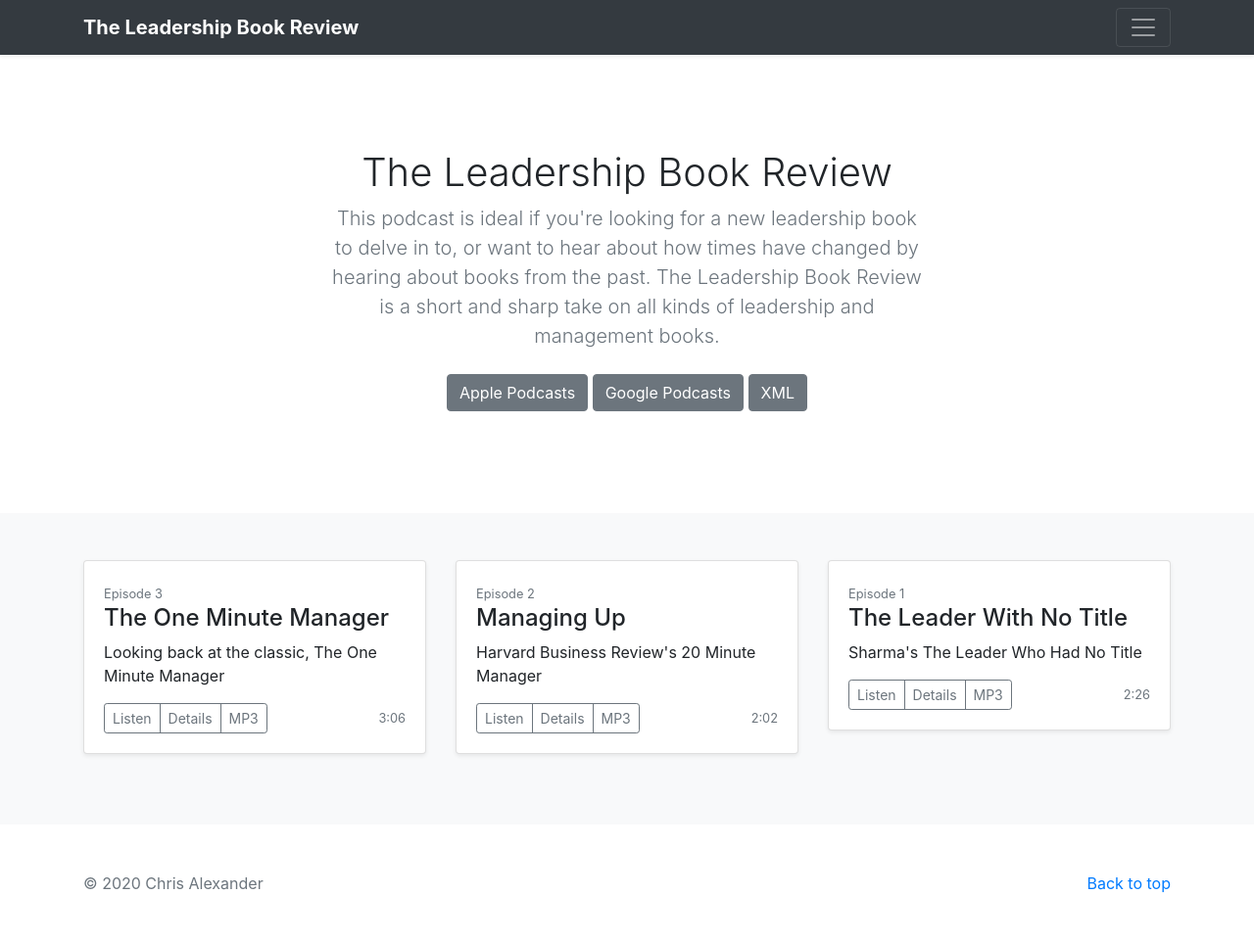
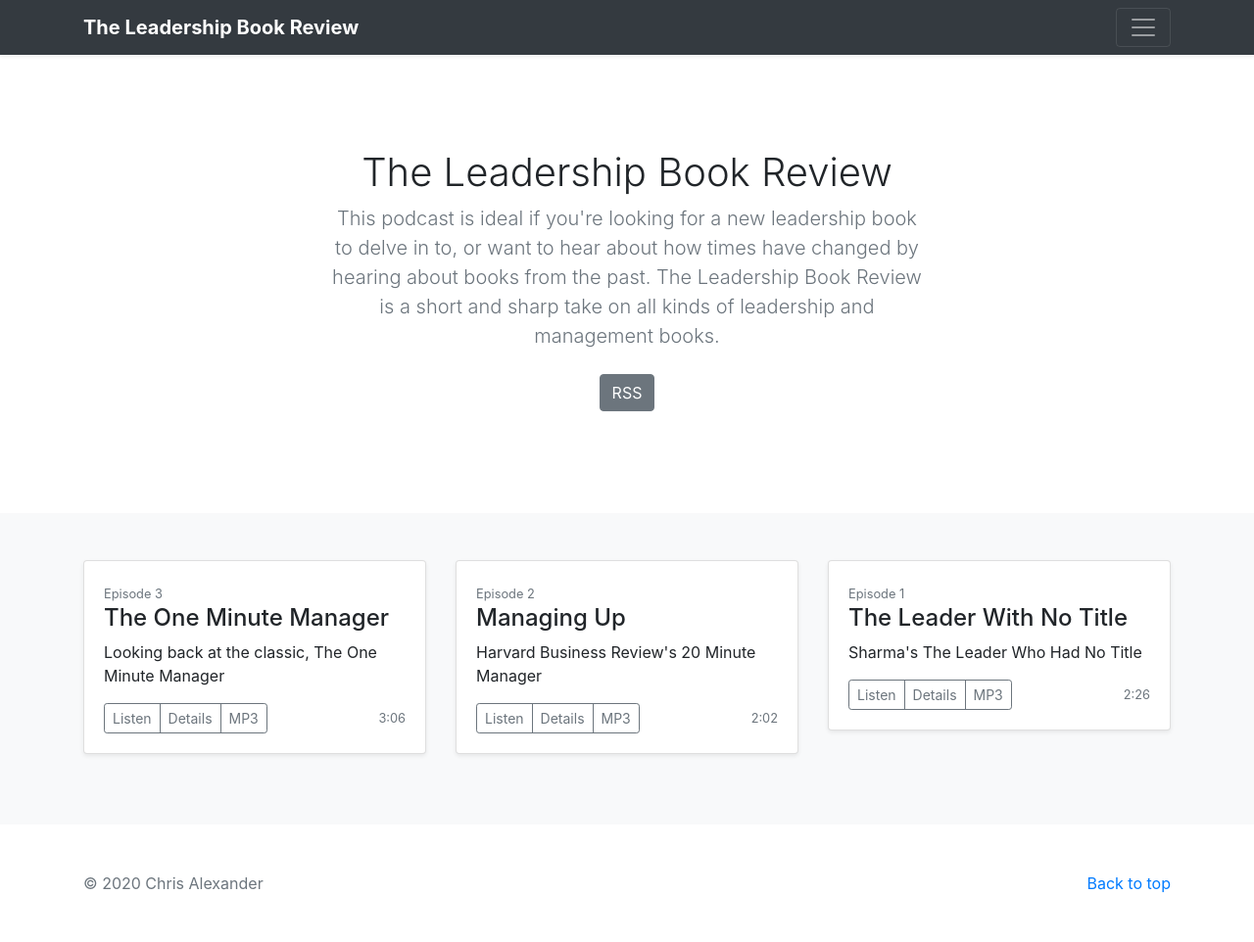
Before and after one commit to leadership-book-review/podcast, a Jekyll site: the page built from index.html, in a window 1280 px wide. Shown: the whole page at 98% size. Built offline with Jekyll 4.4.1, drawn with Linux system fonts in a browser that asks for light colours; the list of posts is cut into pages by our own code.

Commit message:
Sanitise sub options

```diff
--- a/_includes/header.html
+++ b/_includes/header.html
@@ -9,9 +9,7 @@
                 <div class="col-sm-4 offset-md-1 py-4">
                     <h4 class="text-white">Subscribe</h4>
                     <ul class="list-unstyled">
-                        <li><a href="#" class="text-white">Apple Podcasts</a></li>
-                        <li><a href="#" class="text-white">Google Podcasts</a></li>
-                        <li><a href="/{{ site.subdir }}feed.xml" class="text-white">XML</a></li>
+                        {% include podlinks.html list=true %}
                     </ul>
                 </div>
             </div>
--- /dev/null
+++ b/_includes/podlinks.html
@@ -0,0 +1,2 @@
+{% if include.list %}<li>{% endif %}<a href="/{{ site.subdir }}feed.xml"
+        class="btn btn-secondary my-2">RSS</a>{% if include.list %}</li>{% endif %}
--- a/_layouts/episode.html
+++ b/_layouts/episode.html
@@ -29,9 +29,7 @@
                     <p class="card-text"><a href="/{{ site.subdir }}">Full listing</a></p>
                     <h4>Subscribe</h4>
                     <p class="card-text">
-                        <a href="#" class="btn btn-secondary my-2">Apple Podcasts</a>
-                        <a href="#" class="btn btn-secondary my-2">Google Podcasts</a>
-                        <a href="/{{ site.subdir }}feed.xml" class="btn btn-secondary my-2">XML</a>
+                        {% include podlinks.html %}
                     </p>
                 </div>
             </div>
--- a/index.html
+++ b/index.html
@@ -7,9 +7,7 @@
         <h1>{{ site.podcast.name }}</h1>
         <p class="lead text-muted">{{ site.podcast.description }}</p>
         <p>
-            <a href="#" class="btn btn-secondary my-2">Apple Podcasts</a>
-            <a href="#" class="btn btn-secondary my-2">Google Podcasts</a>
-            <a href="/{{ site.subdir }}feed.xml" class="btn btn-secondary my-2">XML</a>
+            {% include podlinks.html %}
         </p>
     </div>
 </section>
```
